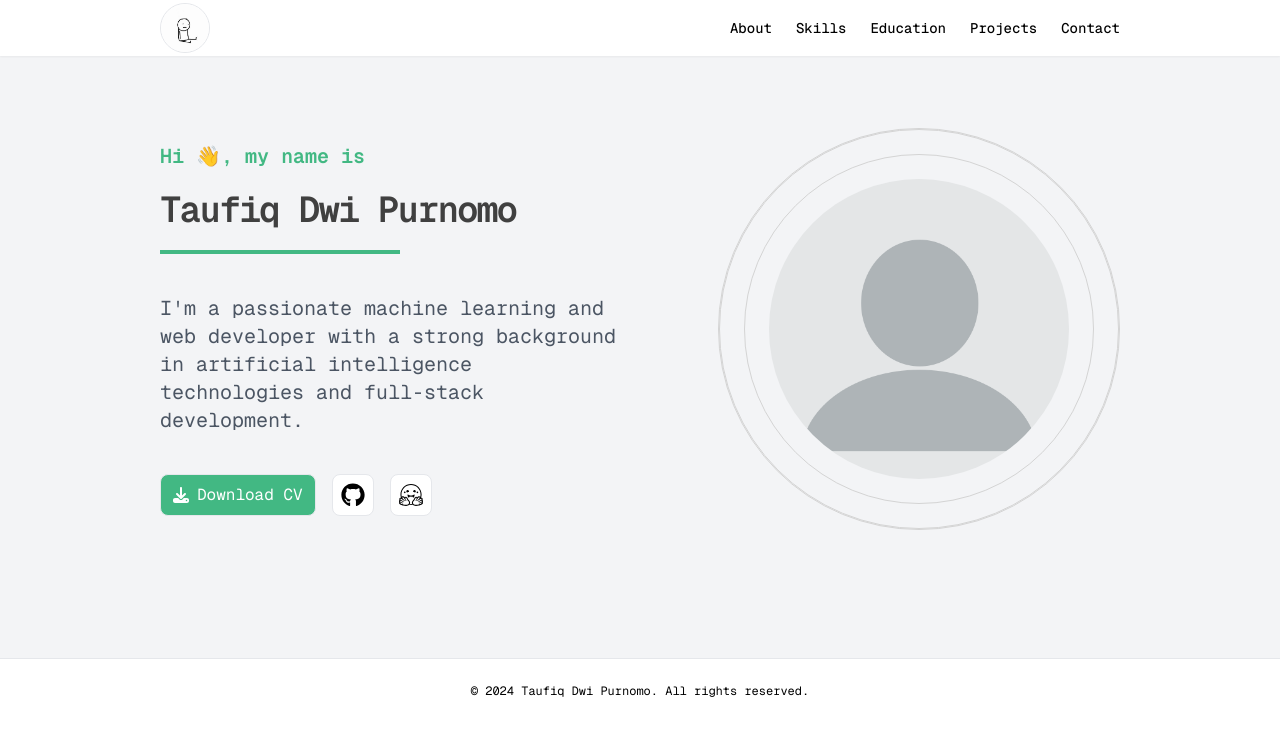
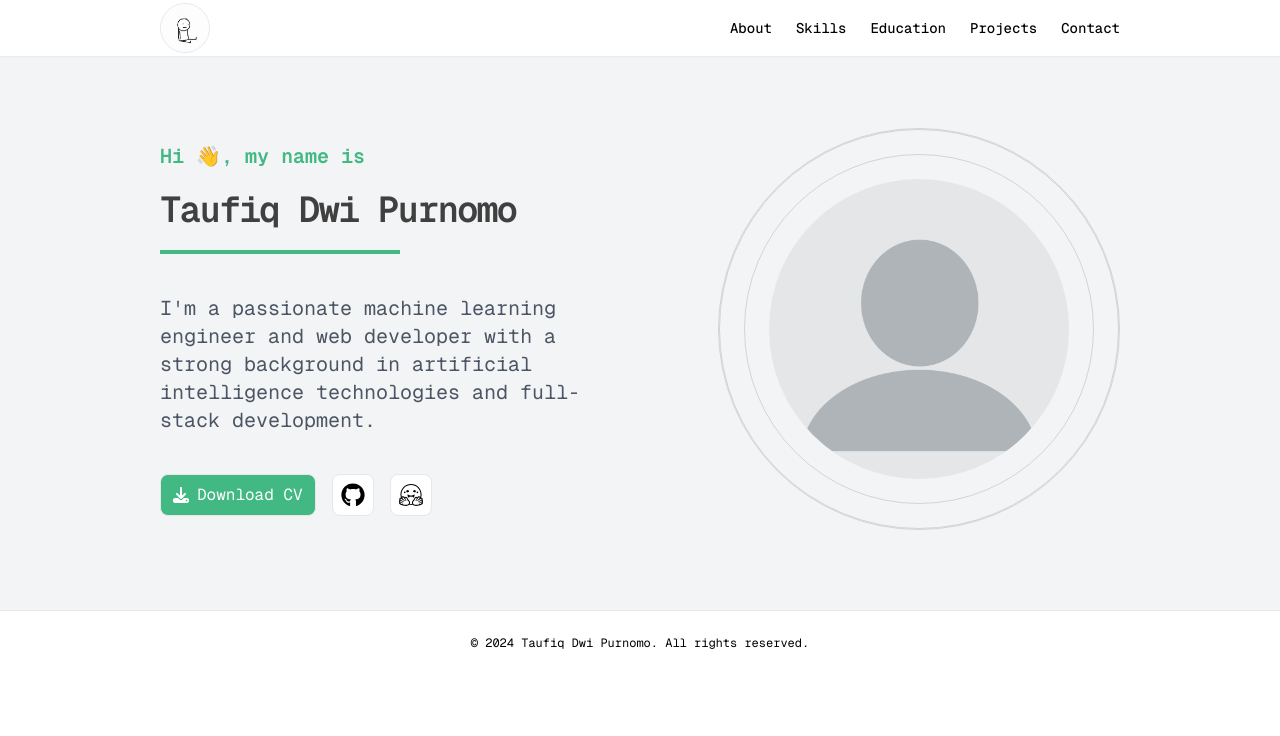
Before and after one commit to taufiqdp/portfolio, a Next.js app: page / in a window 1280 px wide. Shown: the top 736 px of the page. Built offline with nearby package versions, Linux system fonts and the light colour scheme.

Commit message:
update: sort description

```diff
--- a/components/main-header.jsx
+++ b/components/main-header.jsx
@@ -8,7 +8,7 @@ import { SiHuggingface } from "react-icons/si";
 
 export default function MainHeader() {
   return (
-    <section id="about" className="w-full md:py-12">
+    <section id="about" className="w-full md:pt-12">
       <div className="container grid gap-6 lg:grid-cols-2 lg:gap-12">
         <div className="flex flex-col justify-center space-y-4 lg:order-1 order-2">
           <div className="space-y-10">
@@ -22,9 +22,9 @@ export default function MainHeader() {
               <hr className="border-[#42b883] border-2 md:w-60 sm:w-40 w-32" />
             </div>
             <p className="max-w-[600px] text-muted-foreground md:text-xl text-gray-600">
-              I&apos;m a passionate machine learning and web developer with a
-              strong background in artificial intelligence technologies and
-              full-stack development.
+              I&apos;m a passionate machine learning engineer and web developer
+              with a strong background in artificial intelligence technologies
+              and full-stack development.
             </p>
             <div className="flex items-center md:justify-start gap-4">
               <Link
```
